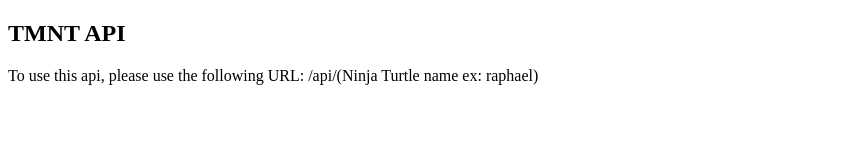
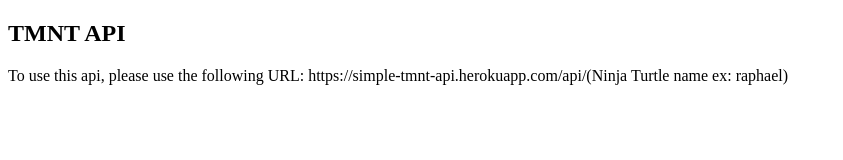
Before and after one commit to llRedXll/tmnt-api, a website: page index.html in a window 1280 px wide. Shown: the whole page, without its empty margins (0-843 px from the left). Drawn offline with Linux system fonts and the light colour scheme.

Commit message:
Update api url

```diff
--- a/index.html
+++ b/index.html
@@ -9,7 +9,7 @@
 <body>
     <section>
         <h1>TMNT API</h1>
-        <p>To use this api, please use the following URL: /api/(Ninja Turtle name ex: raphael) </p>
+        <p>To use this api, please use the following URL: https://simple-tmnt-api.herokuapp.com/api/(Ninja Turtle name ex: raphael) </p>
     </section>
 </body>
 </html>
```
